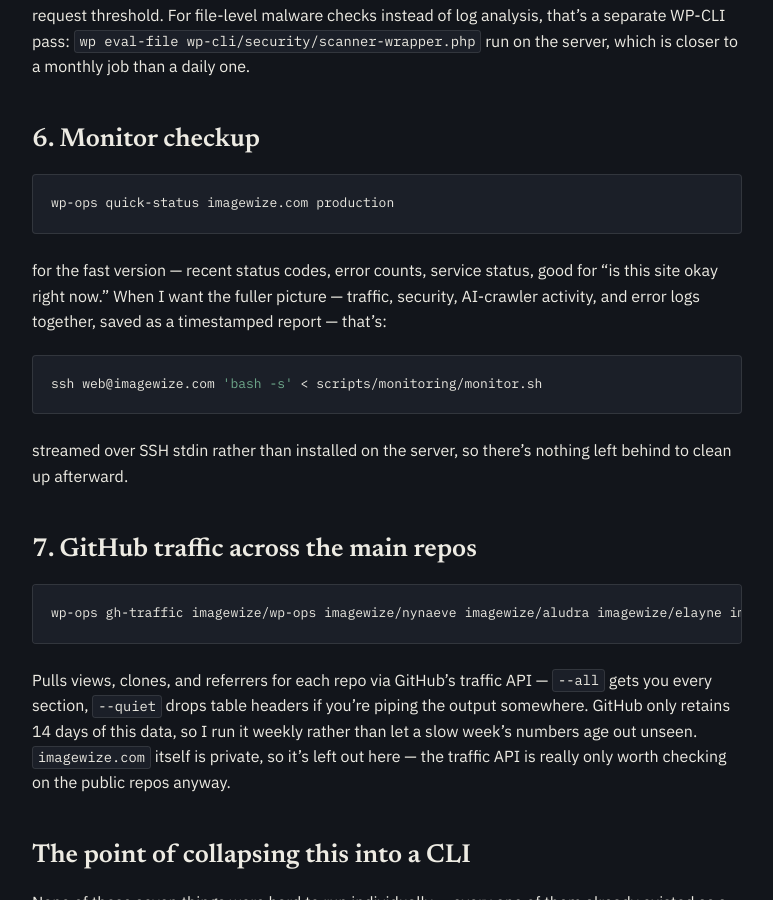
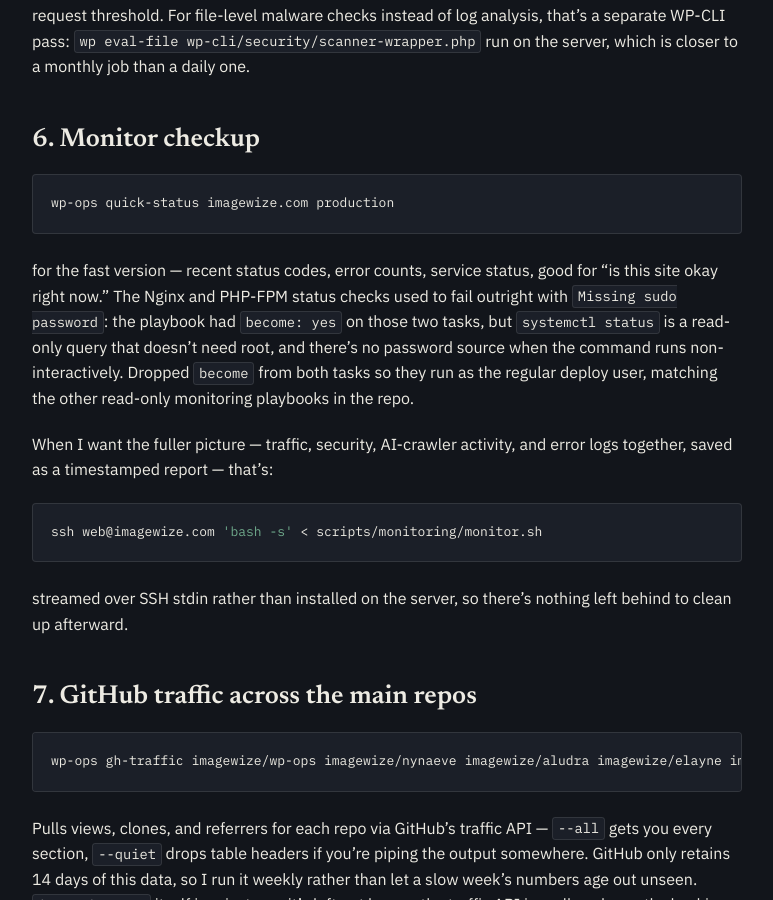
Before and after one commit to wpvillain/wpvillain.github.io, a Jekyll site: the page built from _posts/2026-08-29-wp-ops-daily-weekly-commands.markdown, in a window 1280 px wide and 900 px high, scrolled down 3392 px. Shown: the whole window, without its empty margins (96-869 px from the left). Built offline with Jekyll 4.4.1, drawn with Linux system fonts in a browser that asks for light colours.

Commit message:
Note the quick-status sudo bugfix

````diff
--- a/_posts/2026-08-29-wp-ops-daily-weekly-commands.markdown
+++ b/_posts/2026-08-29-wp-ops-daily-weekly-commands.markdown
@@ -99,7 +99,9 @@
 wp-ops quick-status imagewize.com production
 ```
 
-for the fast version — recent status codes, error counts, service status, good for "is this site okay right now." When I want the fuller picture — traffic, security, AI-crawler activity, and error logs together, saved as a timestamped report — that's:
+for the fast version — recent status codes, error counts, service status, good for "is this site okay right now." The Nginx and PHP-FPM status checks used to fail outright with `Missing sudo password`: the playbook had `become: yes` on those two tasks, but `systemctl status` is a read-only query that doesn't need root, and there's no password source when the command runs non-interactively. Dropped `become` from both tasks so they run as the regular deploy user, matching the other read-only monitoring playbooks in the repo.
+
+When I want the fuller picture — traffic, security, AI-crawler activity, and error logs together, saved as a timestamped report — that's:
 
 ```bash
 ssh web@imagewize.com 'bash -s' < scripts/monitoring/monitor.sh
````
